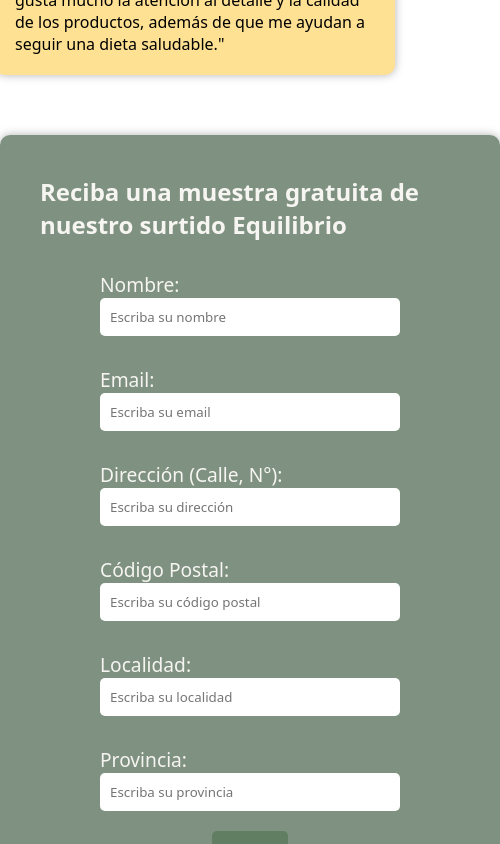
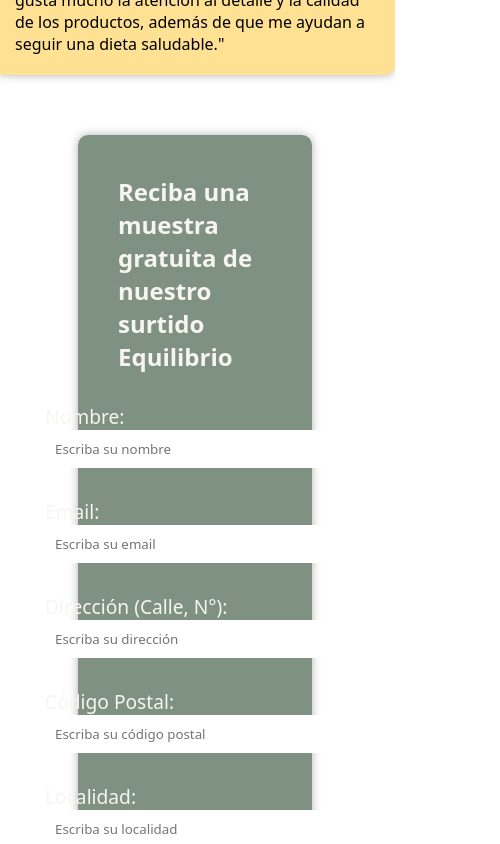
Before and after one commit to ImMiguelFv/LandingPage, an Angular app: page / in a window 390 px wide. Shown: the part 2820-3664 px from the top of the page, 500 px wide, since content can reach past the window. Built offline with nearby package versions, Linux system fonts and the light colour scheme.

Commit message:
v3 last¿?

```diff
--- a/src/app/formulario/formulario.component.css
+++ b/src/app/formulario/formulario.component.css
@@ -68,13 +68,11 @@
 
 @media screen and (max-width: 768px) {
 .card{
-    width: 500px;
 }
 .card .card-body .suscripción h1{
     font-size: 1.5rem;
 }
 .card .card-body .mb-1{
-    width: 500px;
     display: flex;
     flex-direction: column;
     align-items: center;
```
